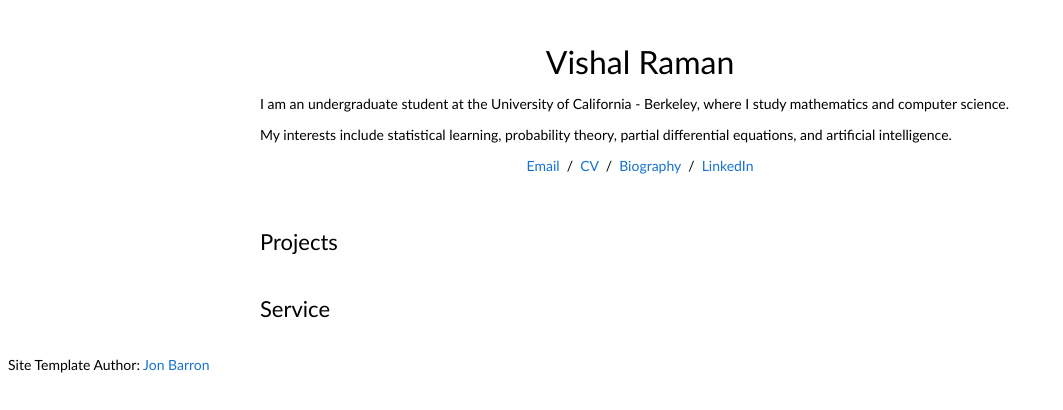
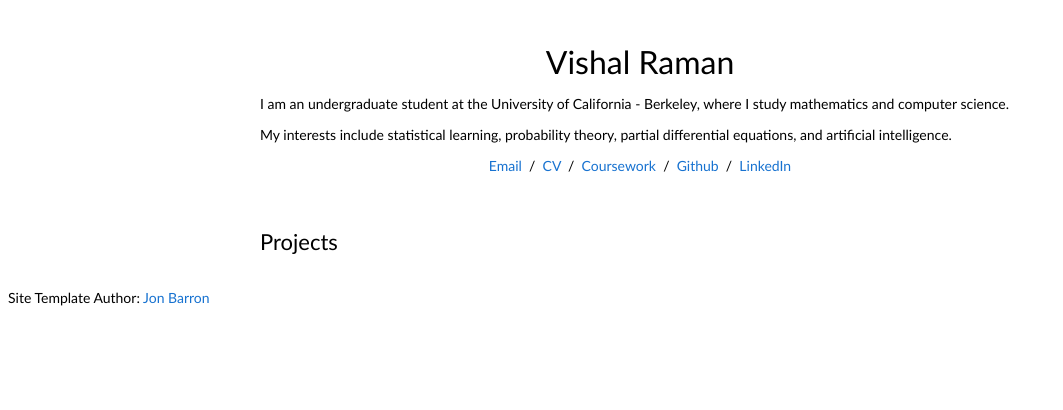
Before and after one commit to vraman23/vraman23.github.io, a plain HTML site: page index.html in a window 1280 px wide. Shown: the whole page, without its empty margins (0-1063 px from the left). Drawn offline with Linux system fonts and the light colour scheme.

Commit message:
github link

```diff
--- a/index.html
+++ b/index.html
@@ -29,7 +29,8 @@
               <p style="text-align:center">
                 <a href="mailto:vraman@berkeley.edu">Email</a> &nbsp/&nbsp
                 <a href="data/VishalRaman-CV.pdf">CV</a> &nbsp/&nbsp
-                <a href="data/VishalRaman-Coursework">Biography</a> &nbsp/&nbsp
+                <a href="data/VishalRaman-Coursework">Coursework</a> &nbsp/&nbsp
+                <a href="https://github.com/vraman23">Github</a> &nbsp/&nbsp
                 <a href="https://www.linkedin.com/in/vishal-raman-995b70196/">LinkedIn</a>
 
               </p>
@@ -46,13 +47,6 @@
             </td>
           </tr>
         </tbody></table>
-        <table width="100%" align="center" border="0" cellspacing="0" cellpadding="20"><tbody>
-          <tr>
-            <td>
-              <heading>Service</heading>
-            </td>
-          </tr>
-        </tbody></table>
       </td>
     </tr>
   </table>
```
